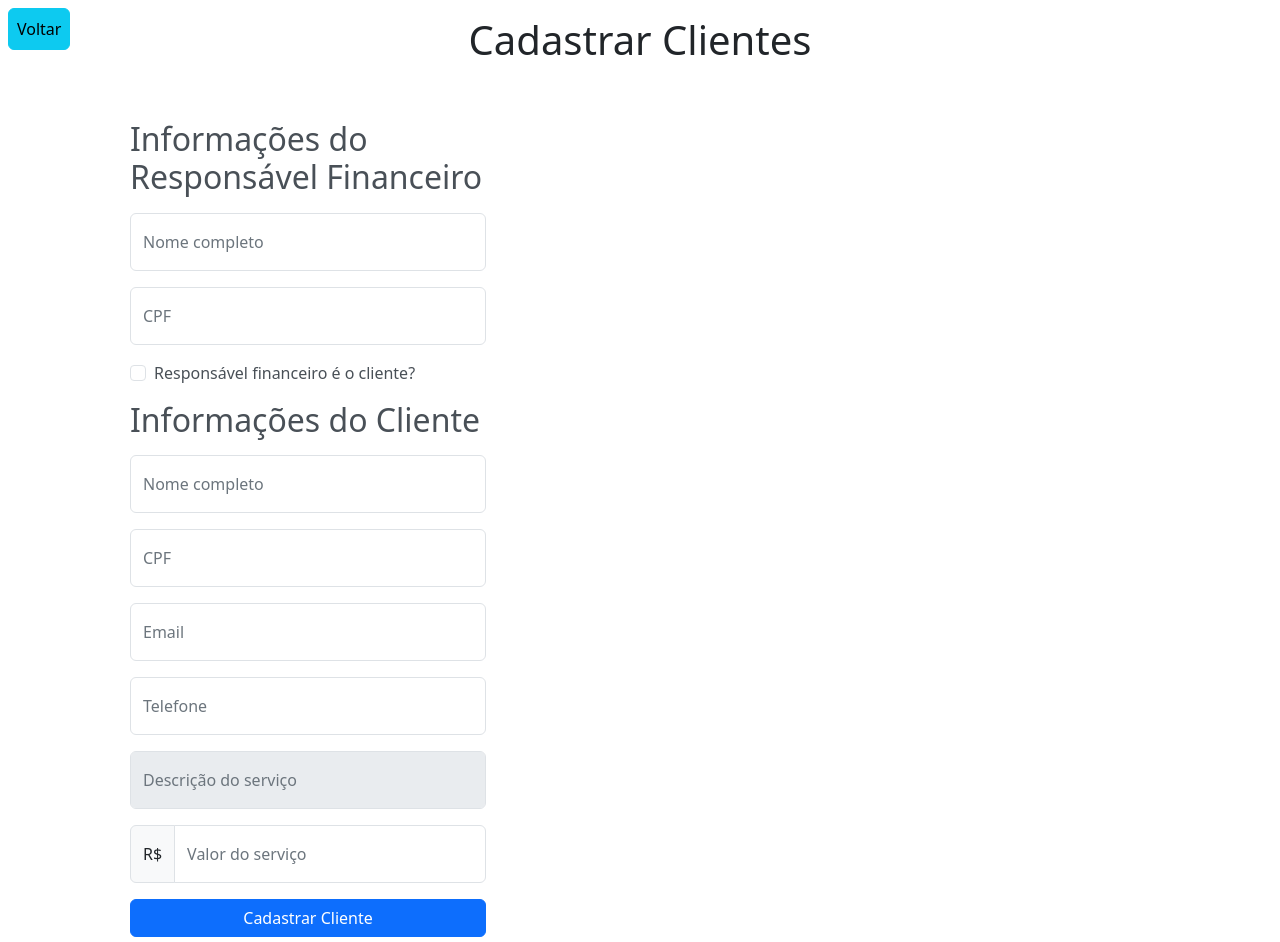
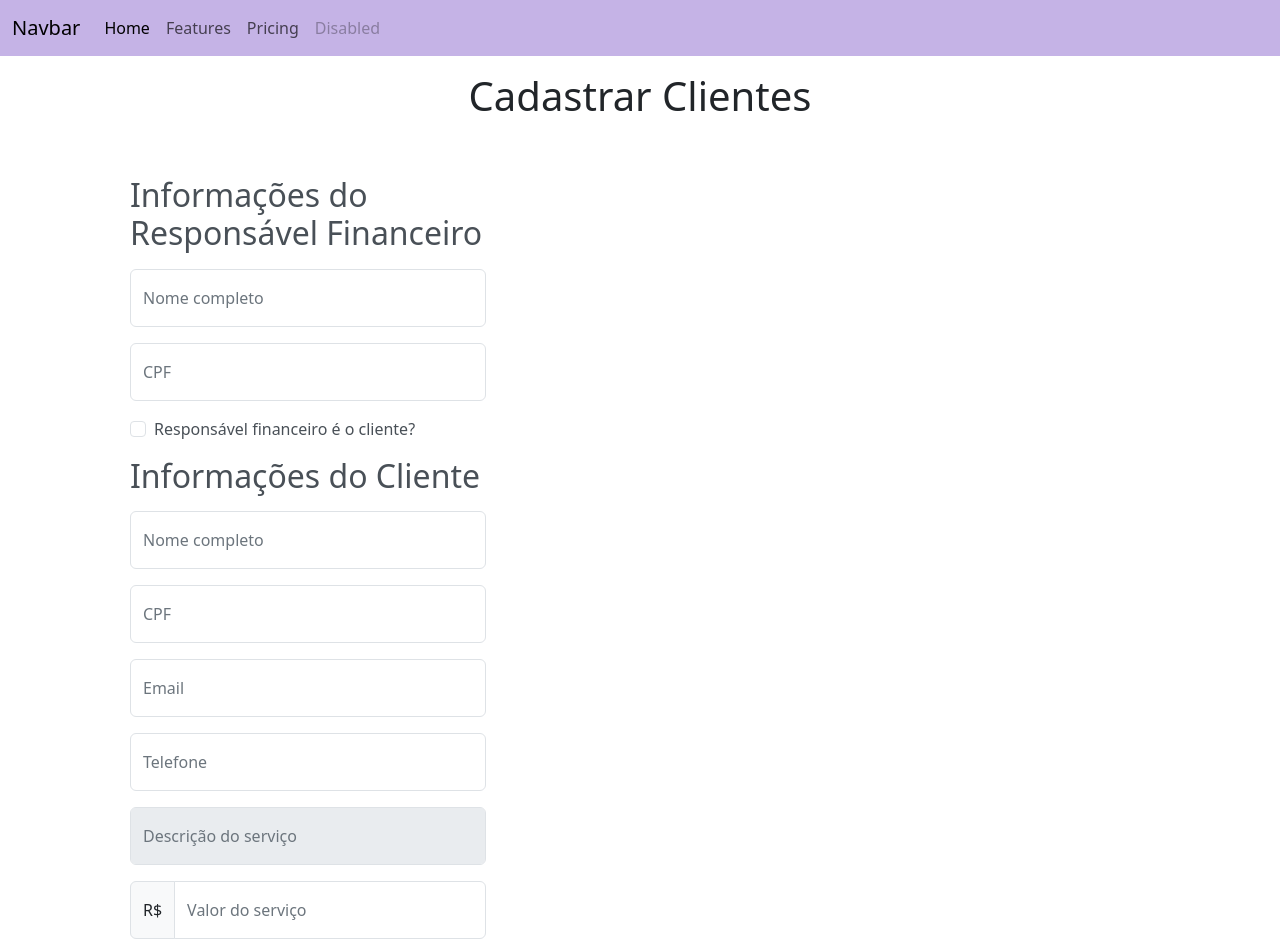
Before and after one commit to WKO8/WKO8.github.io, a website: page pages/register.html in a window 1280 px wide. Shown: the top 942 px of the page. Drawn offline with nearby package versions, Linux system fonts and the light colour scheme; a script that the page names is missing.

Commit message:
Reposting Files

```diff
--- a/pages/register.html
+++ b/pages/register.html
@@ -11,6 +11,22 @@
 
 </head>
 <body class="bg-body body" id="body">
+    <nav class="navbar navbar-expand-lg navbar-light">
+        <div class="container-fluid">
+            <a class="navbar-brand" href="#">Navbar</a>
+            <button class="navbar-toggler" type="button" data-bs-toggle="collapse" data-bs-target="#navbarNavAltMarkup" aria-controls="navbarNavAltMarkup" aria-expanded="false" aria-label="Toggle navigation">
+            <span class="navbar-toggler-icon"></span>
+            </button>
+            <div class="collapse navbar-collapse" id="navbarNavAltMarkup">
+            <div class="navbar-nav">
+                <a class="nav-link active" aria-current="page" href="#">Home</a>
+                <a class="nav-link" href="#">Features</a>
+                <a class="nav-link" href="#">Pricing</a>
+                <a class="nav-link disabled" href="#" tabindex="-1" aria-disabled="true">Disabled</a>
+            </div>
+            </div>
+        </div>
+    </nav>
     <div class="main-title">
         <h1 class="text-center mt-3">Cadastrar Clientes</h1>
     </div>
@@ -102,10 +118,6 @@
         </div>
     </div>
 
-    <div class="box-main-page">
-        <button id="buttonBack" type="button" class="btn btn-info p-2">Voltar</button>
-    </div>
-
     <script src="../scripts/register.js"></script>
 
     <script src="https://cdn.jsdelivr.net/npm/bootstrap@5.3.0-alpha3/dist/js/bootstrap.bundle.min.js" integrity="sha384-ENjdO4Dr2bkBIFxQpeoTz1HIcje39Wm4jDKdf19U8gI4ddQ3GYNS7NTKfAdVQSZe" crossorigin="anonymous"></script>
--- a/styles/styles.css
+++ b/styles/styles.css
@@ -2,11 +2,8 @@ a {
     text-decoration: none;
 }
 
-#buttonBack {
-    display: flex;
-    position: absolute;
-    top: 0.5rem;
-    left: 0.5rem;
+.navbar {
+    background-color: #C5B3E6;
 }
 
 .box-register-client {
```
Also changed, not shown: index.html (+4 -2 lines).
